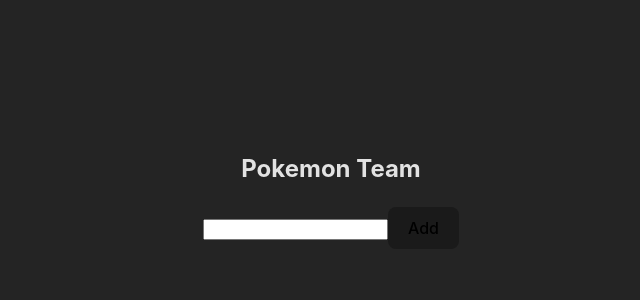
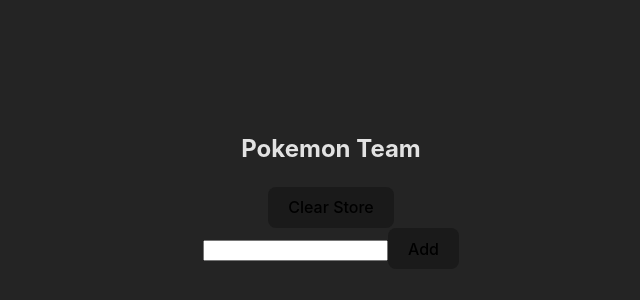
Before and after one commit to larswan/js-classes, a React (Vite) app: page / in a window 1280 px wide. Shown: the part 210-510 px from the top of the page, without its empty margins (309-949 px from the left). Built offline with nearby package versions, Linux system fonts and the light colour scheme.

Commit message:
moveUp works but since it doesn't trigger a re-render it doesnt show. Need to use stateful array and change moveUp/down functions to return this instance

```diff
--- a/src/App.jsx
+++ b/src/App.jsx
@@ -11,17 +11,18 @@
 
   // const [pokeTeam, setPokeTeam] = useState(new Team());
 
-  // useEffect(() => {
-  //   let storedTeam = localStorage.getItem("pokeTeam");
+  useEffect(() => {
+    let storedTeam = localStorage.getItem("pokeTeam");
 
-  //   if (storedTeam) {
-  //     storedTeam = JSON.parse(storedTeam);
-  //     // setPokeTeam(storedTeam);
-  //   }
+    if (storedTeam) {
+      storedTeam = JSON.parse(storedTeam);
+      pokeTeam.teamArray = storedTeam.teamArray;
+      // setPokeTeam(storedTeam);
+    }
 
-  //   console.log("Stored team: ");
-  //   console.log(storedTeam);
-  // }, []);
+    console.log("Stored team: ");
+    console.log(storedTeam);
+  }, []);
 
   const handleSubmit = async (e) => {
     e.preventDefault();
@@ -37,9 +38,16 @@
     setPokename("");
   };
 
+  const handleClear = () => {
+    localStorage.removeItem("pokeTeam");
+    pokeTeam = new Team();
+    console.log(pokeTeam);
+  };
+
   return (
     <div className="appContainer">
       <h2>Pokemon Team</h2>
+      <button onClick={handleClear}>Clear Store</button>
       <form name="pokemonForm" onSubmit={(e) => handleSubmit(e)}>
         <input
           type="text"
@@ -48,9 +56,11 @@
         ></input>
         <button type="submit">Add</button>
       </form>
-
       {pokeTeam.teamArray.length === 0 ? null : (
         <TeamDisplay team={pokeTeam.teamArray} />
+      )}
+      {pokeTeam.teamArray.length < 2 ? null : (
+        <button onClick={() => pokeTeam.moveUp(1)}>Move Up</button>
       )}
     </div>
   );
```
Also changed, not shown: src/pokemon/pokemonClasses.jsx (+1 -16 lines).
